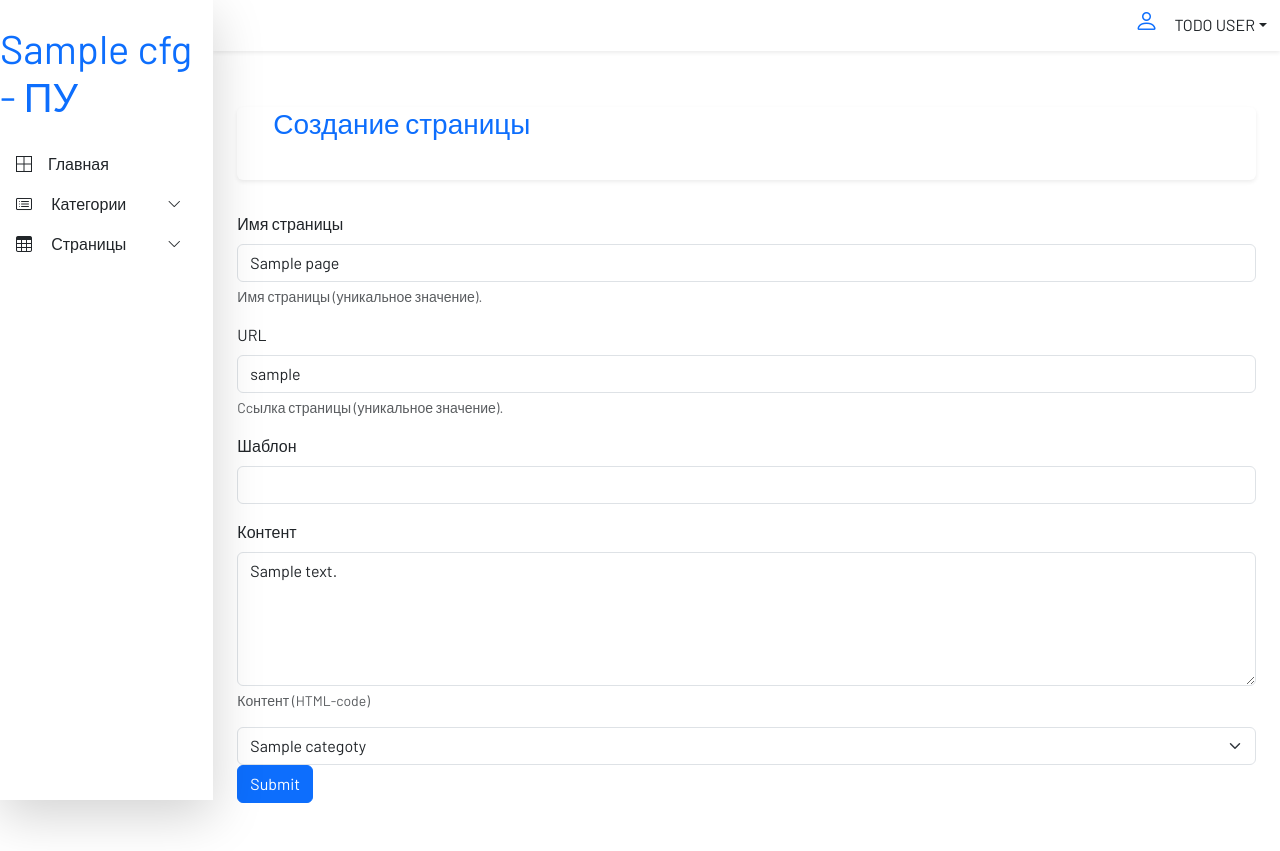
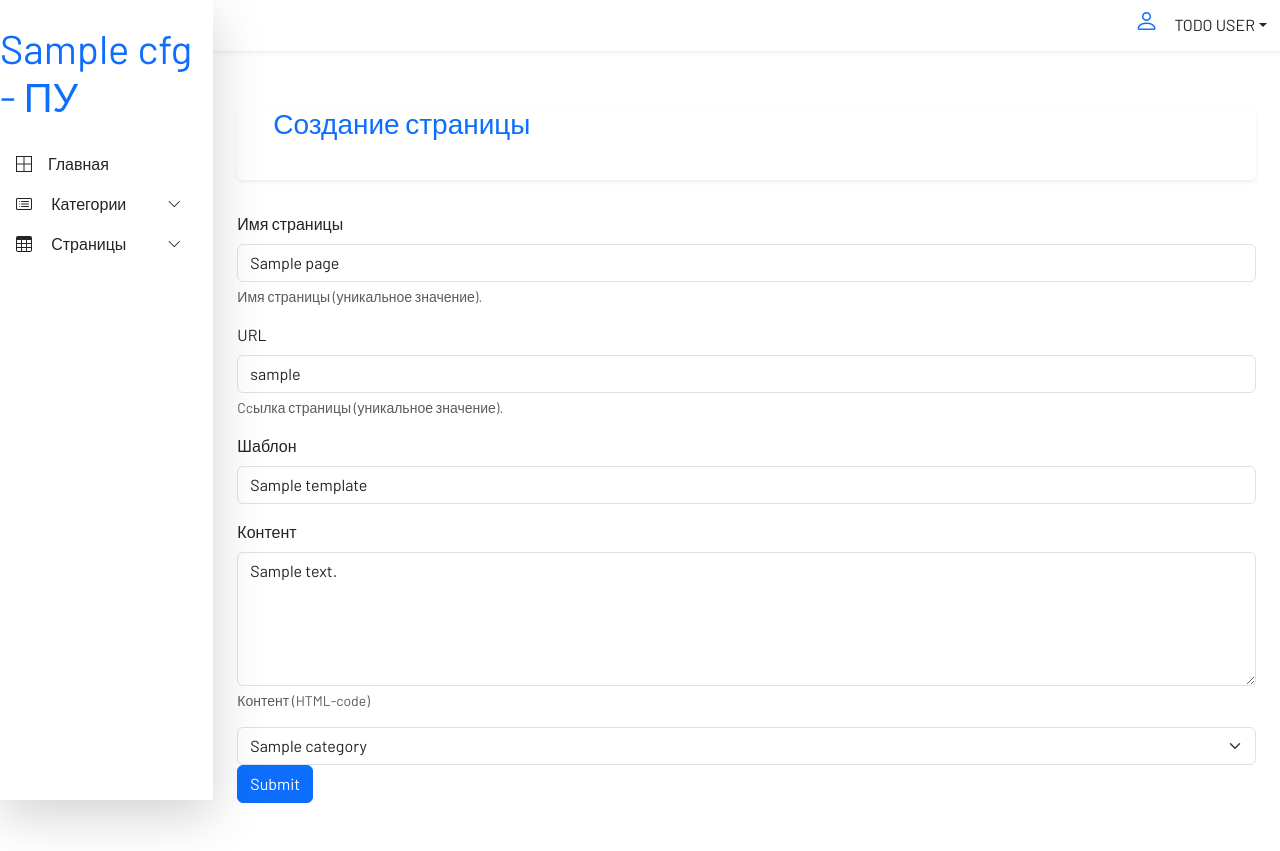
Before and after one commit to STC69x/buldozer, a FastAPI app: template static/template/adminpanel/page_edit_form.html in a window 1280 px wide. Run offline with FastAPI, Linux system fonts and the light colour scheme; the template is opened without the code that fills it: most values are stand-ins (such as "Sample title", 1, 10 or a date in 2020); some libraries are stand-ins or nearby versions.

Commit message:
Fix html page edit form

```diff
--- a/static/template/adminpanel/page_edit_form.html
+++ b/static/template/adminpanel/page_edit_form.html
@@ -54,7 +54,7 @@
               </div>
               <div class="mb-3">
                   <label for="template" class="form-label">Шаблон</label>
-                  <input type="template" class="form-control" name="template" id="template">
+                  <input type="template" class="form-control" name="template" id="template" value="{{page.page_settings.template }}">
               </div>
               <div class="mb-3">
                   <label for="content" class="form-label">Контент</label>
@@ -62,10 +62,13 @@
                   <div id="contentHelp" class="form-text">Контент (HTML-code)</div>
               </div>
             <select class="form-select" name="category_id" aria-label="choose_category">
-              <option value="{{ page.category.id }}">{% if page.category.id == 0 %}Без категории{% else %}{{ page.categoty.name }}{% endif %}</option>
               {% for category in categories %}
-              <option values="{{ category.id }}">{{ category.name }}</option>
-              {% endfor %}
+              {% if category.id == page.category.id %}
+              <option selected value="{{ page.category.id }}">{% if page.category.id == 0 %}Без категории{% else %}{{ page.category.name }}{% endif %}</option>
+              {% else %}
+              <option values="{{ category.id }}">{{ category.name | replace("root", "Без категории")}}</option>
+              {% endif %}
+            {% endfor %}
             </select>
               <button type="submit" class="btn btn-primary">Submit</button>
             </form>
```
